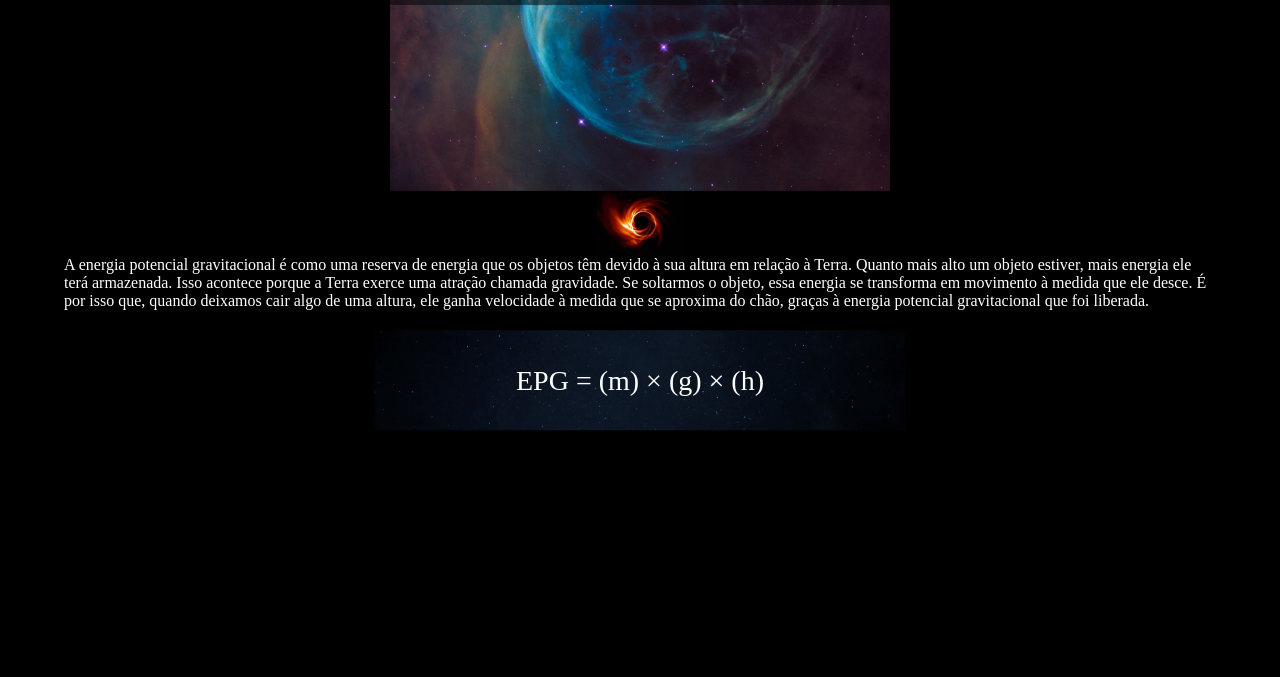
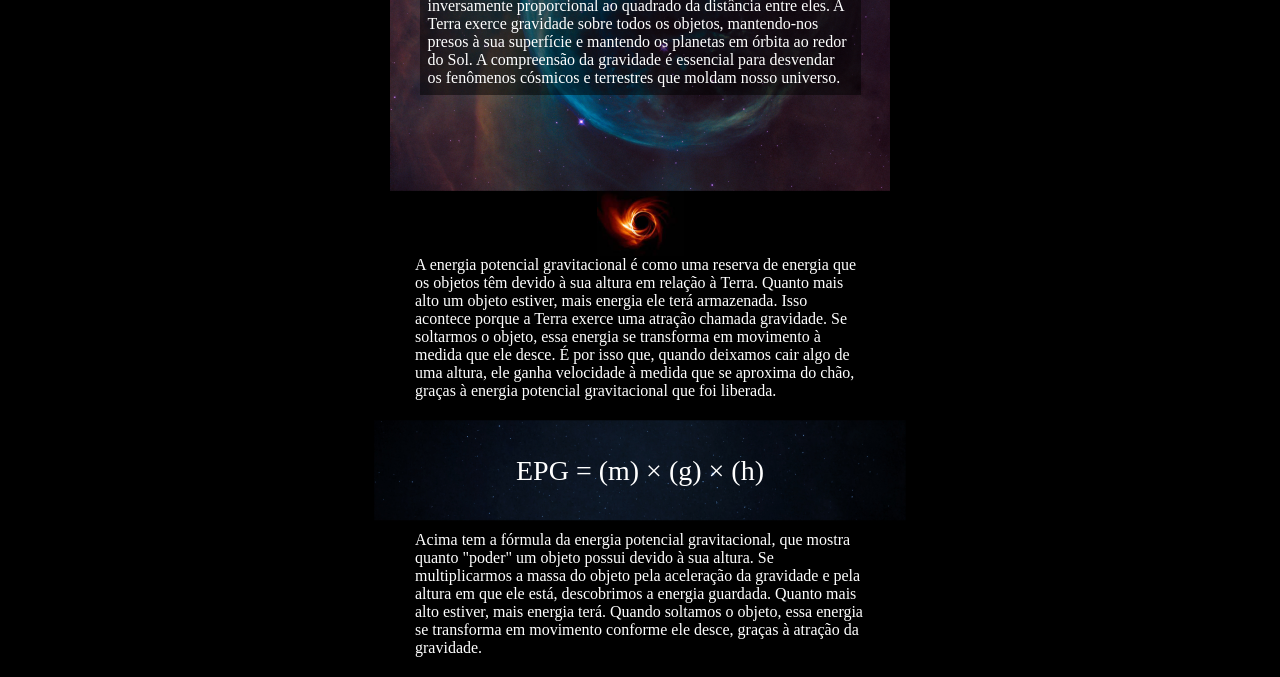
Before and after one commit to Elias-Wagner-Dev/potencialgravitacional, a plain HTML site: page index.html in a window 1280 px wide. Shown: the part 284-961 px from the top of the page. Before the commit the page ends 800 px from the top, so only its background shows below. Drawn offline with Linux system fonts and the light colour scheme.

Commit message:
atualização do prejeto de fisica do CESI

```diff
--- a/css/mobilestyle.css
+++ b/css/mobilestyle.css
@@ -87,3 +87,17 @@ h1{
     position: absolute;
     font-size: 28px;
 }
+
+#infortexto{
+    width: 100%;
+    height: auto;
+    margin-top: 10px;
+    display: flex;
+    justify-content: center;
+    align-items: center;
+}
+
+#epgtexto{
+    width: 90%;
+    margin-bottom: 20px;
+}
--- a/css/reset.css
+++ b/css/reset.css
@@ -18,3 +18,15 @@ p,
 h1 {
     color: #ffffff;
 }
+
+@media (min-width:500px){
+    body{
+        display: flex;
+        justify-content: center;
+        align-items: center;
+    }
+    main{
+        width: 500px;
+        height: auto;
+    }
+}
--- a/index.html
+++ b/index.html
@@ -52,6 +52,20 @@
             <p id="equacaotexto">EPG = (m) × (g) × (h) </p>
             <img src="img/EPG.png" alt="">
         </section>
+        <section id="infortexto">
+            <div id="epgtexto">
+                <p>Acima tem a fórmula da energia potencial gravitacional, que mostra quanto "poder" um objeto possui
+                    devido
+                    à sua altura. Se multiplicarmos a massa do objeto pela aceleração da gravidade e pela altura em que
+                    ele
+                    está, descobrimos a energia guardada. Quanto mais alto estiver, mais energia terá. Quando soltamos o
+                    objeto, essa energia se transforma em movimento conforme ele desce, graças à atração da gravidade.
+                </p>
+            </div>
+        </section>
+        <section id="coisasemquefunciona">
+
+        </section>
     </main>
 </body>
 
```
